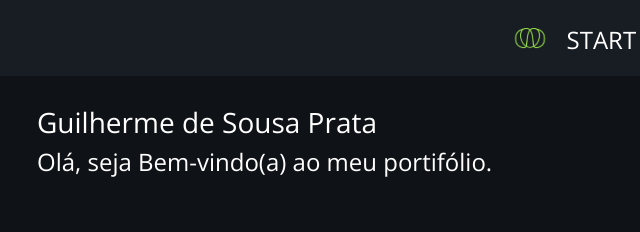
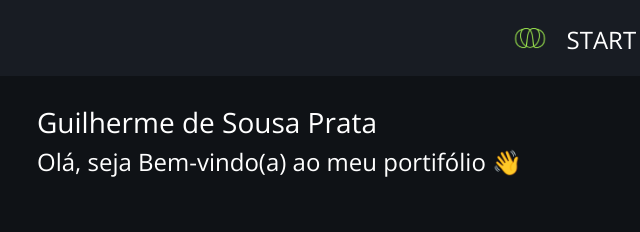
Before and after one commit to OffGui/StartTech2023, a plain HTML site: page Portifólio/index.html in a window 1280 px wide. Shown: the top 232 px of the page, 18-658 px from the left. Drawn offline with nearby package versions, Linux system fonts and the light colour scheme.

Commit message:
Mensagem de boas vindas

```diff
--- a/Portifólio/index.html
+++ b/Portifólio/index.html
@@ -32,7 +32,7 @@
         <section class="row">
             <article class="col-lg-12" id="identificacao">
                 <h3>Guilherme de Sousa Prata</h3>
-                <h4>Olá, seja Bem-vindo(a) ao meu portifólio.</h4>
+                <h4>Olá, seja Bem-vindo(a) ao meu portifólio 👋</h4>
             </article>
         </section>
         <!--CARTÃO 1-->
```
